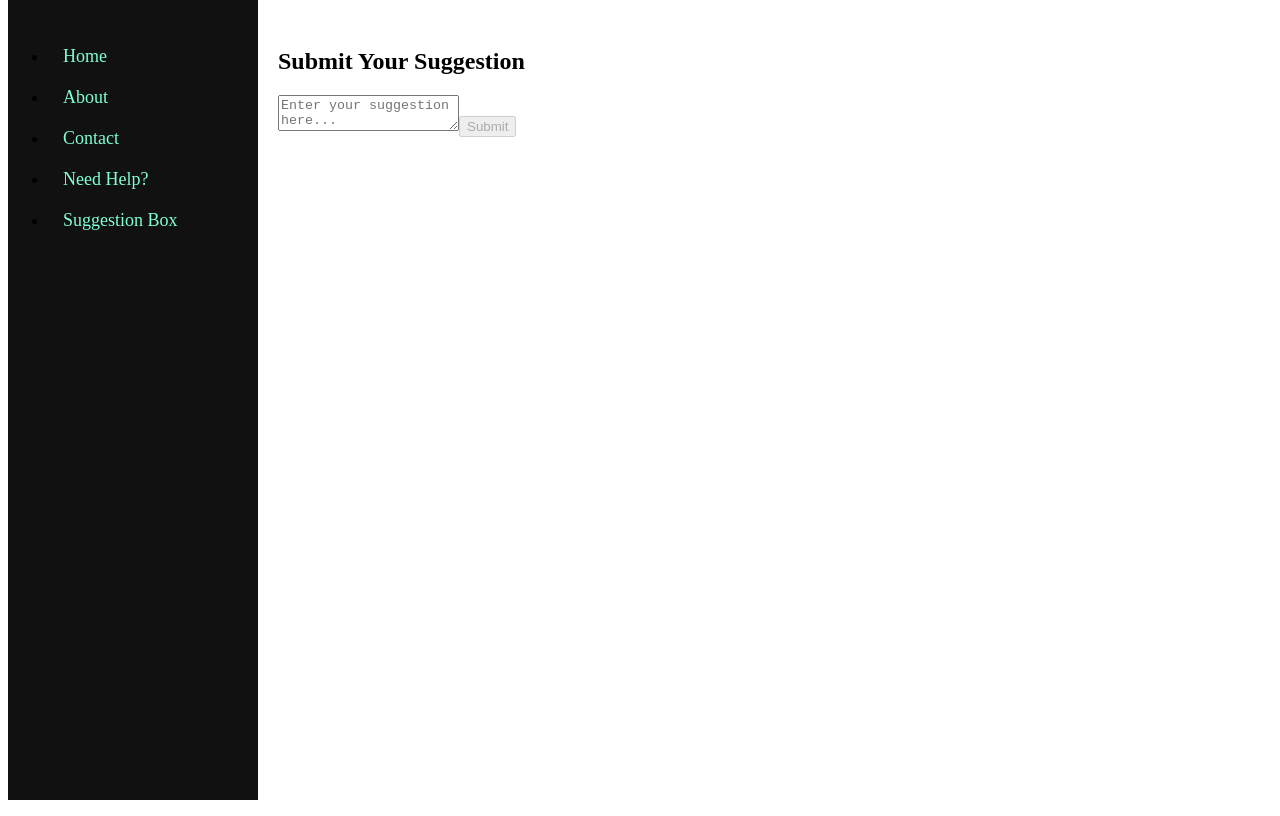
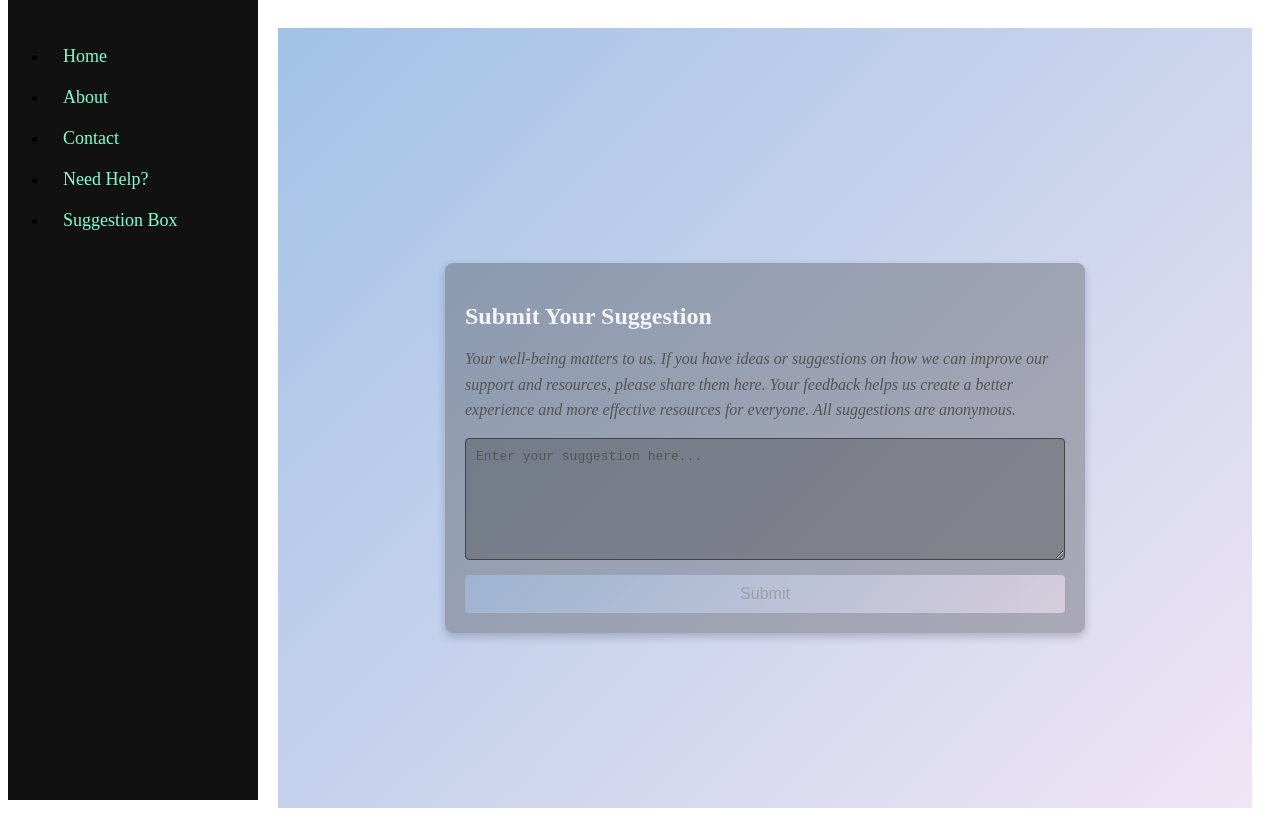
Before and after one commit to mariedabee/PortfolioAngular, an Angular app in the folder portfolio-angular/: page /suggestion-box in a window 1280 px wide. Built offline with nearby package versions, Linux system fonts and the light colour scheme.

Commit message:
restyled the suggestion box xomponent

```diff
--- a/portfolio-angular/src/app/suggestion-box/suggestion-box.component.html
+++ b/portfolio-angular/src/app/suggestion-box/suggestion-box.component.html
@@ -1,5 +1,12 @@
+<div class="background">
   <div class="suggestion-box">
     <h2>Submit Your Suggestion</h2>
+    <p class="description">
+      Your well-being matters to us. If you have ideas or suggestions on how we
+      can improve our support and resources, please share them here. Your
+      feedback helps us create a better experience and more effective resources
+      for everyone. All suggestions are anonymous.
+    </p>
     <form (ngSubmit)="onSubmit()" #suggestionForm="ngForm">
       <textarea
         name="suggestion"
@@ -7,6 +14,9 @@
         required
         placeholder="Enter your suggestion here..."
       ></textarea>
-    <button type="submit" [disabled]="!suggestionForm.form.valid">Submit</button>
+      <button type="submit" [disabled]="!suggestionForm.form.valid">
+        Submit
+      </button>
     </form>
   </div>
+</div>
--- a/portfolio-angular/src/app/suggestion-box/suggestion-box.component.scss
+++ b/portfolio-angular/src/app/suggestion-box/suggestion-box.component.scss
@@ -0,0 +1,84 @@
+// Variables for color palette
+$background-color: #3333334f;
+$text-color: #f5f5f5;
+$button-gradient: linear-gradient(135deg, #a2c2e6, #f3e6f5);
+$button-text-color: #9e9d9d;
+$border-color: #444;
+$placeholder-color: #545454;
+$description-color: #545454;
+
+.background {
+    background: linear-gradient(135deg, #a2c2e6, #f3e6f5);
+    min-height: 100vh; // Makes sure the background covers at least the full viewport height
+    display: flex;
+    align-items: center;
+    justify-content: center;
+    padding: 20px;
+}
+
+.suggestion-box {
+    background-color: $background-color;
+    color: $text-color;
+    border-radius: 8px;
+    padding: 20px;
+    max-width: 600px;
+    margin: 0 auto;
+    box-shadow: 0 4px 8px rgba(0, 0, 0, 0.2);
+
+    h2 {
+        font-size: 1.5em;
+        margin-bottom: 15px;
+        color: $text-color;
+    }
+
+    .description {
+        color: $description-color;
+        font-size: 1em;
+        margin-bottom: 15px;
+        line-height: 1.6;
+        font-style: italic;
+    }
+
+    form {
+        display: flex;
+        flex-direction: column;
+
+        textarea {
+            background-color: $background-color;
+            color: $text-color;
+            border: 1px solid $border-color;
+            border-radius: 4px;
+            padding: 10px;
+            resize: vertical;
+            min-height: 100px;
+            font-size: 1em;
+            margin-bottom: 15px;
+            outline: none;
+
+            &::placeholder {
+                color: $placeholder-color;
+            }
+        }
+
+        button {
+            background: $button-gradient; // Apply the gradient here
+            color: $button-text-color;
+            border: none;
+            border-radius: 4px;
+            padding: 10px 20px;
+            font-size: 1em;
+            cursor: pointer;
+            transition: background 0.3s; // Use `background` for gradients
+
+            &:hover {
+                background: linear-gradient(135deg, darken(#a2c2e6, 10%), darken(#f3e6f5, 10%)); // Adjust gradient for hover
+            }
+
+            &:disabled {
+                background: $button-gradient;
+                opacity: 0.6;
+                cursor: not-allowed;
+            }
+        }
+    }
+}
```
Lines whose indentation alone changed are shown as unchanged.
